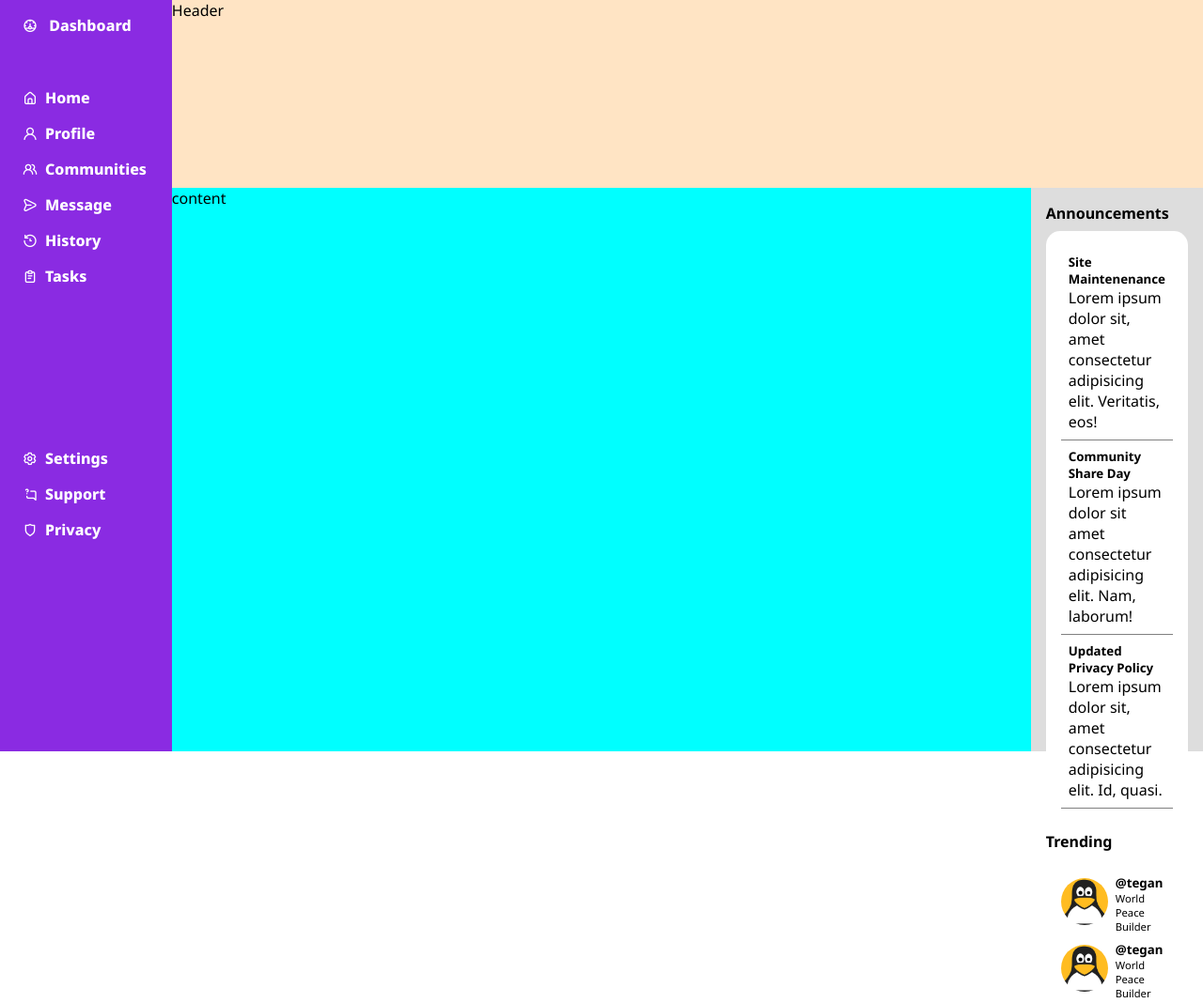
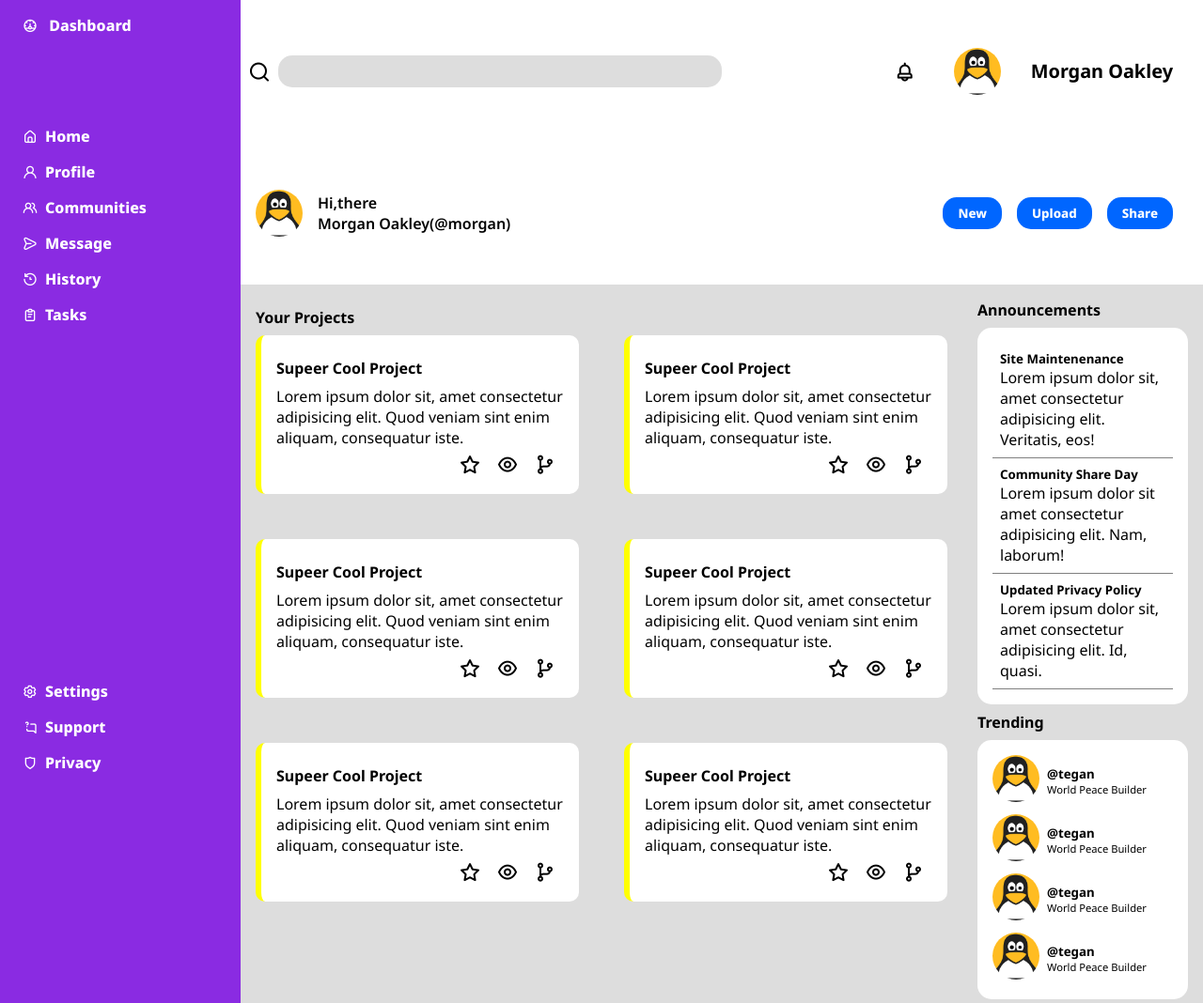
Before and after one commit to kshetritej/admin-panel, a plain HTML site: page index.html in a window 1280 px wide. Shown: the top 1068 px of the page at 94% size. Drawn offline with nearby package versions, Linux system fonts and the light colour scheme.

Commit message:
not responsive but finished

```diff
--- a/index.html
+++ b/index.html
@@ -13,7 +13,31 @@
   <body>
     <div class="container">
       <!-- !Header Starts -->
-      <header>Header</header>
+      <header>
+        <div class="search-bar">
+          <i class="uil uil-search"></i> <input type="text" name="search" id="">
+        </div>
+        <div class="notifications">
+          <i class="uil uil-bell"></i>
+          <img src="avatar-g2e34e82c5_640.png" alt="avatar">
+          <h5>Morgan Oakley</h5>
+        </div>
+
+        <div class="profile">
+          <img src="avatar-g2e34e82c5_640.png" alt="profile">
+          <div class="profile-desc">
+            <p>Hi,there</p>
+            <p>Morgan Oakley(@morgan)</p>
+          </div>
+        </div>
+
+        <div class="action-buttons">
+          <button class="new">New</button>
+          <button class="upload">Upload</button>
+          <button class="share">Share</button>
+        </div>
+
+      </header>
 
       <!-- ! Dashboard -->
       <aside class="dashboard">
@@ -38,9 +62,93 @@
       </aside>
 
       <!--! Content Section Starts -->
-      <article class="content">content</article>
+      <article class="content">
+        <h4>Your Projects</h4>
+        <div class="projects">
+          <div class="content-card">
+            <h4>Supeer Cool Project</h4>
+            <p>
+              Lorem ipsum dolor sit, amet consectetur adipisicing elit. Quod
+              veniam sint enim aliquam, consequatur iste.
+            </p>
+            <div class="content-actions">
+              <p><i class="uil uil-star"></i></p>
+              <p><i class="uil uil-eye"></i></p>
+              <p><i class="uil uil-code-branch"></i></p>
+            </div>
+          </div>
+
+          <div class="content-card">
+            <h4>Supeer Cool Project</h4>
+            <p>
+              Lorem ipsum dolor sit, amet consectetur adipisicing elit. Quod
+              veniam sint enim aliquam, consequatur iste.
+            </p>
+            <div class="content-actions">
+              <p><i class="uil uil-star"></i></p>
+              <p><i class="uil uil-eye"></i></p>
+              <p><i class="uil uil-code-branch"></i></p>
+            </div>
+          </div>
+
+          <div class="content-card">
+            <h4>Supeer Cool Project</h4>
+            <p>
+              Lorem ipsum dolor sit, amet consectetur adipisicing elit. Quod
+              veniam sint enim aliquam, consequatur iste.
+            </p>
+            <div class="content-actions">
+              <p><i class="uil uil-star"></i></p>
+              <p><i class="uil uil-eye"></i></p>
+              <p><i class="uil uil-code-branch"></i></p>
+            </div>
+          </div>
+
+          <div class="content-card">
+            <h4>Supeer Cool Project</h4>
+            <p>
+              Lorem ipsum dolor sit, amet consectetur adipisicing elit. Quod
+              veniam sint enim aliquam, consequatur iste.
+            </p>
+            <div class="content-actions">
+              <p><i class="uil uil-star"></i></p>
+              <p><i class="uil uil-eye"></i></p>
+              <p><i class="uil uil-code-branch"></i></p>
+            </div>
+          </div>
+
+          <div class="content-card">
+            <h4>Supeer Cool Project</h4>
+            <p>
+              Lorem ipsum dolor sit, amet consectetur adipisicing elit. Quod
+              veniam sint enim aliquam, consequatur iste.
+            </p>
+            <div class="content-actions">
+              <p><i class="uil uil-star"></i></p>
+              <p><i class="uil uil-eye"></i></p>
+              <p><i class="uil uil-code-branch"></i></p>
+            </div>
+          </div>
+
+          <div class="content-card">
+            <h4>Supeer Cool Project</h4>
+            <p>
+              Lorem ipsum dolor sit, amet consectetur adipisicing elit. Quod
+              veniam sint enim aliquam, consequatur iste.
+            </p>
+            <div class="content-actions">
+              <p><i class="uil uil-star"></i></p>
+              <p><i class="uil uil-eye"></i></p>
+              <p><i class="uil uil-code-branch"></i></p>
+            </div>
+          </div>
+
+        </div>
 
 
+
+
+      </article>
 
       <!-- !Adboard Section Starts -->
       <aside class="adboard">
@@ -49,18 +157,26 @@
           <div class="announce-content">
             <article>
               <h5>Site Maintenenance</h5>
-              <p>Lorem ipsum dolor sit, amet consectetur adipisicing elit. Veritatis, eos!</p>
+              <p>
+                Lorem ipsum dolor sit, amet consectetur adipisicing elit.
+                Veritatis, eos!
+              </p>
             </article>
             <article>
               <h5>Community Share Day</h5>
-              <p>Lorem ipsum dolor sit amet consectetur adipisicing elit. Nam, laborum!</p>
+              <p>
+                Lorem ipsum dolor sit amet consectetur adipisicing elit. Nam,
+                laborum!
+              </p>
             </article>
             <article>
               <h5>Updated Privacy Policy</h5>
-              <p>Lorem ipsum dolor sit, amet consectetur adipisicing elit. Id, quasi.</p>
+              <p>
+                Lorem ipsum dolor sit, amet consectetur adipisicing elit. Id,
+                quasi.
+              </p>
             </article>
           </div>
-
         </div>
 
         <div class="trending">
@@ -69,45 +185,44 @@
           <div class="trending-cards">
             <div class="card">
               <section class="photo">
-                <img src="avatar-g2e34e82c5_640.png" alt="pp">
+                <img src="avatar-g2e34e82c5_640.png" alt="pp" />
               </section>
               <section class="name">
                 <h5>@tegan</h5>
-              <p>World Peace Builder</p>
+                <p>World Peace Builder</p>
               </section>
             </div>
 
             <div class="card">
               <section class="photo">
-                <img src="avatar-g2e34e82c5_640.png" alt="pp">
+                <img src="avatar-g2e34e82c5_640.png" alt="pp" />
               </section>
               <section class="name">
                 <h5>@tegan</h5>
-              <p>World Peace Builder</p>
+                <p>World Peace Builder</p>
               </section>
             </div>
 
             <div class="card">
               <section class="photo">
-                <img src="avatar-g2e34e82c5_640.png" alt="pp">
+                <img src="avatar-g2e34e82c5_640.png" alt="pp" />
               </section>
               <section class="name">
                 <h5>@tegan</h5>
-              <p>World Peace Builder</p>
+                <p>World Peace Builder</p>
               </section>
             </div>
 
             <div class="card">
               <section class="photo">
-                <img src="avatar-g2e34e82c5_640.png" alt="pp">
+                <img src="avatar-g2e34e82c5_640.png" alt="pp" />
               </section>
               <section class="name">
                 <h5>@tegan</h5>
-              <p>World Peace Builder</p>
+                <p>World Peace Builder</p>
               </section>
             </div>
           </div>
-
         </div>
       </aside>
     </div>
--- a/style.css
+++ b/style.css
@@ -5,6 +5,7 @@
   padding: 0;
   box-sizing: border-box;
   font-family: "Noto Sans", sans-serif;
+  cursor: pointer;
 }
 button{
   padding: 0.5rem 1rem;
@@ -14,6 +15,9 @@ button{
   border:none;
   font-weight: 800;
 }
+button:hover{
+  opacity: 0.9;
+}
 img{
   width: 50px;
   height: auto;
@@ -22,16 +26,61 @@ img{
 .container{
   background-color: aliceblue;
   display: grid;
-  grid-template-columns: 1fr 5fr 1fr;
+  grid-template-columns: 1fr 3fr 1fr;
   grid-template-rows: repeat(4, 1fr);
-  height: 100vh;
+  /* padding: 0 15rem; */
 }
-
 header{
   grid-column: 2 / 4;
   grid-row: 1 / 2;
-  background-color: bisque;
+  background-color: #fff;
+
+  display: grid;
+  grid-template-columns: repeat(2,1fr);
+  grid-template-rows: repeat(2,1fr);
+  align-items: center;
 }
+
+.search-bar{
+  display: grid;
+  grid-template-columns: 1fr 12fr;
+}
+.search-bar > input{
+  border-radius: 15px;
+  background-color: #ddd;
+  border: none;
+  width: 100%;
+  padding: 0.5rem;
+}
+.search-bar > .uil{
+  font-size: 1.5rem;
+  font-weight: 800;
+}
+
+.notifications{
+  display: flex;
+  align-items: center;
+  justify-content: end;
+  gap: 2rem;
+  font-size:1.5rem;
+  margin-right: 2rem;
+}
+
+.profile{
+  display: flex;
+  gap: 1rem;
+  align-items: center;
+  padding: 1rem;
+  font-weight: 600;
+}
+.action-buttons{
+  display: flex;
+  justify-content: end;
+  align-items: center;
+  gap: 1rem;
+  margin-right: 2rem;
+}
+/* !Header Sections all works ends here and dashboard starts not evenly  */
 
 .dashboard{
   grid-column: 1 / 2;
@@ -49,7 +98,17 @@ header{
 .content{
   grid-column: 2 / 3;
   grid-row: 2 / 5;
-  background-color: aqua;
+  background-color: #ddd;
+  padding: 1rem;
+}
+.content > h4{
+  margin: 0.5rem 0;
+}
+.projects{
+  display: grid;
+  grid-template-columns: 1fr 1fr;
+  grid-template-rows: repeat(auto-fill,1fr);
+  gap: 3rem;
 }
 .adboard{
   grid-column: 3 / 4;
@@ -100,3 +159,19 @@ header{
 .name > p{
   font-size: 0.7rem;
 }
+
+
+.content-card{
+  background: #fff;
+  padding: 1rem;
+  border-left: 6px solid #ffff00;
+  border-radius: 10px;
+}
+.content-card > h4{
+  margin: 0.5rem 0;
+}
+.content-actions{
+  display: flex;
+  justify-content: end;
+  font-size: 1.5rem;
+}
```
